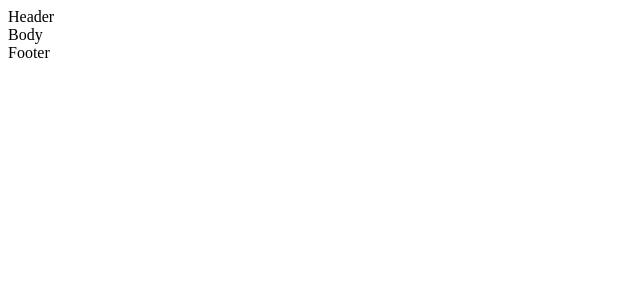
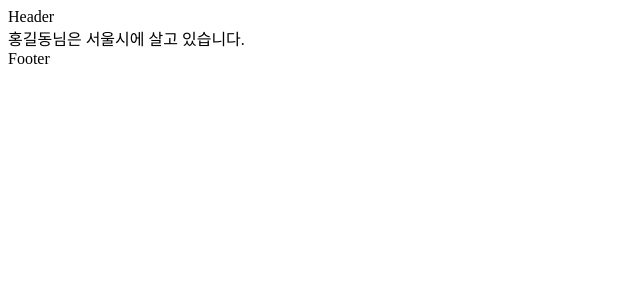
Before and after one commit to eungsu/react, a React (Create React App) app in the folder app1/: page / in a window 1280 px wide. Shown: the top 300 px of the page, without its empty margins (0-640 px from the left). Built offline with nearby package versions, Linux system fonts and the light colour scheme.

Commit message:
[Feat] props로 값 전달하기

```diff
--- a/app1/src/App.js
+++ b/app1/src/App.js
@@ -3,10 +3,14 @@ import Body from "./component/Body";
 import Footer from "./component/Footer";
 
 function App() {
+  const bodyProps = {
+    name: "홍길동",
+    location: '서울시'
+  }
   return (
     <div>
       <Header />
-      <Body />
+      <Body {...bodyProps}/>
       <Footer />
     </div>
   );
--- a/app1/src/component/Body.js
+++ b/app1/src/component/Body.js
@@ -1,7 +1,31 @@
-function Body() {
+// props로 부모 컴포넌트로부터 값 전달받기
+// function Body(props) {
+//     const {name, location} = props;
+//     return (
+//         <div>
+//             {props.name}님은 {props.location}에 살고 있습니다.
+//         </div>
+//     );
+// }
+// export default Body;
+
+// 구조분해할당으로 여러 개의 값 사용하기
+// function Body(props) {
+//     // props객체의 값을 구조분해할당으로 name과 location에 대입한다.
+//     const {name, location} = props;
+//     return (
+//         <div>
+//             {name}님은 {location}에 살고 있습니다.
+//         </div>
+//     );
+// }
+// export default Body;
+
+// 구조분해할당으로 여러 개의 값 사용하기
+function Body({name, location}) {
     return (
         <div>
-            Body
+            {name}님은 {location}에 살고 있습니다.
         </div>
     );
 }
```
